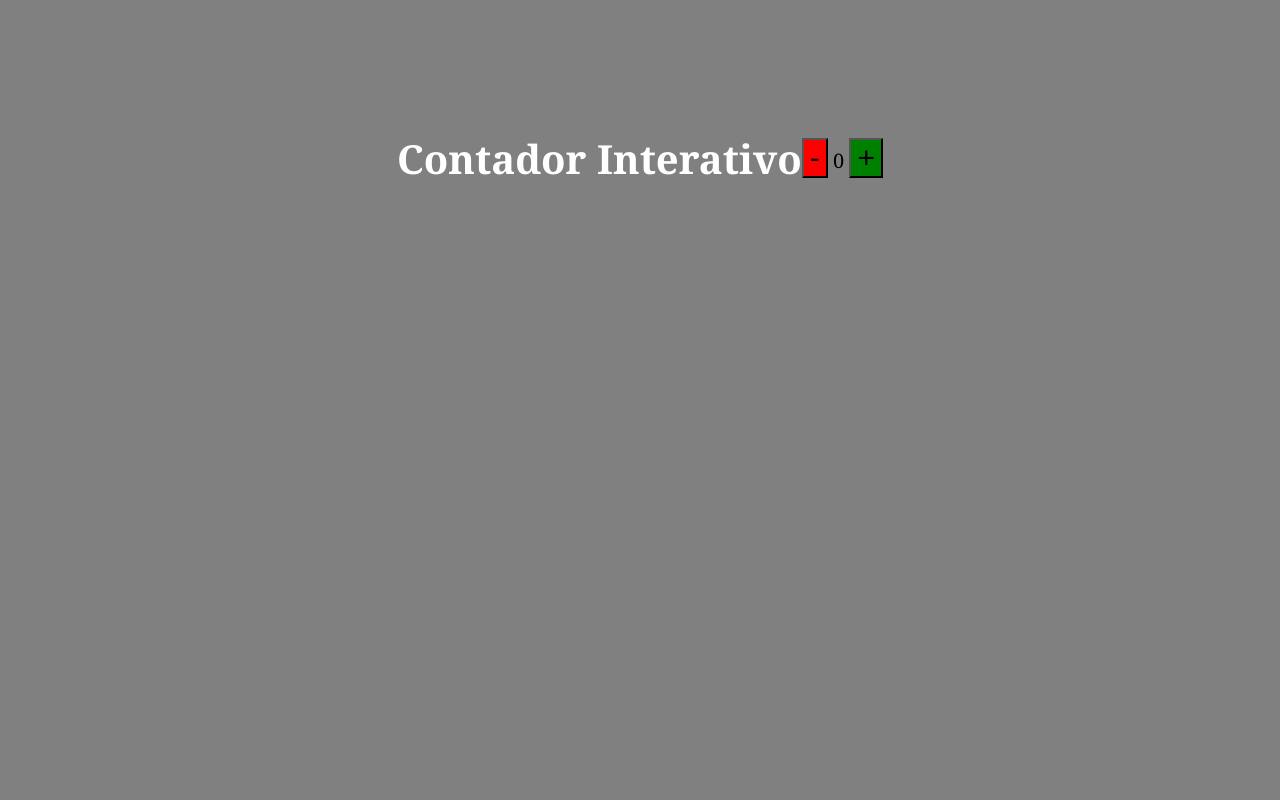
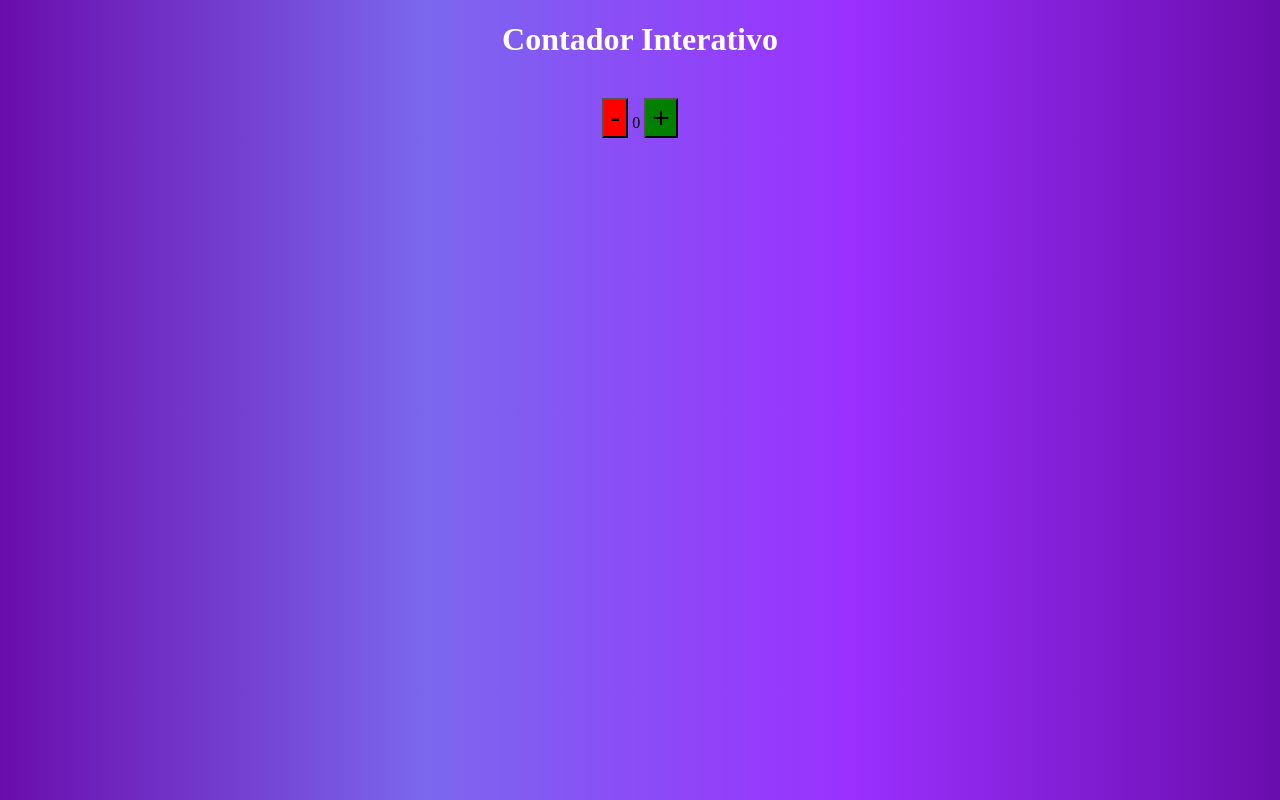
Before and after one commit to ReUrbinati/DOM, a plain HTML site: page index.html in a window 1280 px wide. Drawn offline with Linux system fonts and the light colour scheme.

Commit message:
primeiro commit

```diff
--- a/index.html
+++ b/index.html
@@ -12,7 +12,7 @@
 <body>
     <div class="caixa"></div>
 
-    <h1>Contador Interativo</h1>
+    <h1>Contador Interativo</h1><br>
     <div>
         <button id="decrementar">-</button>
         <span id="contador">0 </span>
--- a/style.css
+++ b/style.css
@@ -1,13 +1,28 @@
 body {
+    margin: 0;
+    background: linear-gradient(270deg, #6a0dad, #9b30ff, #7b68ee, #6a0dad);
+    animation: gradiente-animado 15s ease infinite;
+    color: white;
+    justify-items: center;
+    align-items: center;
+
+
+}
+
+
+
+/*body {
     font-family: Georgia, 'Times New Roman', Times, serif;
     font-size: 20px;
-    background-color: gray;
+    background-color: blueviolet;
     color: white;
     display: flex;
     justify-content: center;
     align-items: center;
     height: 300px;
-    }
+}*/
+
+
 
 #incrementar {
     background-color: green;
```
